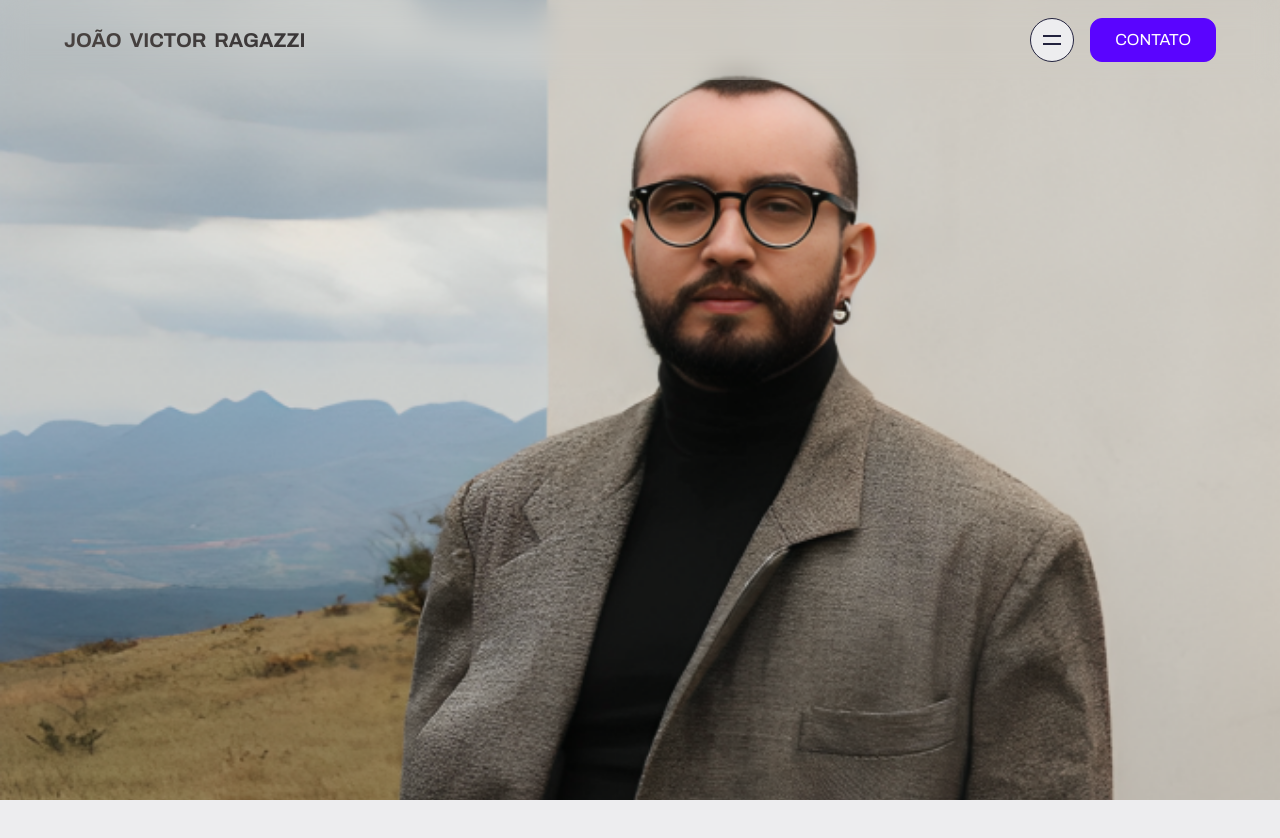
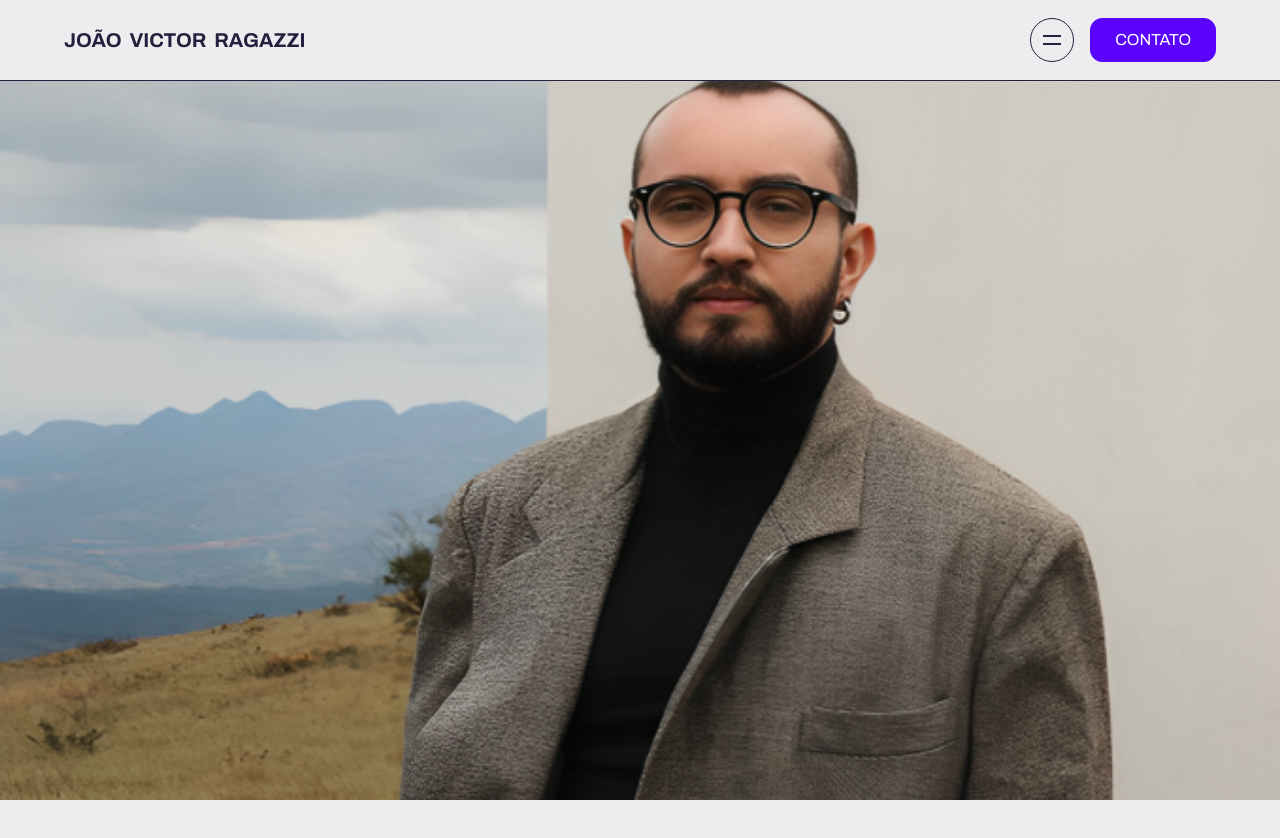
Before and after one commit to jvragazzi/portfolio2025, a Next.js app: page / in a window 1280 px wide. Shown: the top 838 px of the page. Built offline with nearby package versions, Linux system fonts and the light colour scheme.

Commit message:
header ajustado e portfolio finalizado

```diff
--- a/src/sections/Header.tsx
+++ b/src/sections/Header.tsx
@@ -170,12 +170,12 @@ const Header: FC = () => {
           ))}
         </nav>
       </div>
-      <div className="fixed top-0 left-0 w-full mix-blend-difference backdrop-blur-md z-10">
+      <div className="fixed top-0 left-0 w-full bg-stone-200 border-b border-stone-400 z-10  ">
         <div className="container !max-w-full">
           <div className="flex justify-between h-20 items-center">
             <div>
               <a href="#intro">
-                <span className="text-xl font-bold uppercase text-white">
+                <span className="text-xl font-bold uppercase text-stone-400">
                   João&nbsp; Victor&nbsp; Ragazzi
                 </span>
               </a>
```
